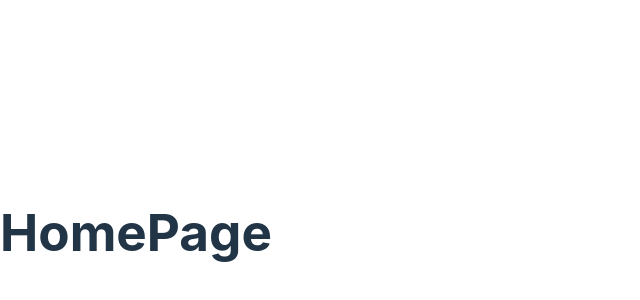
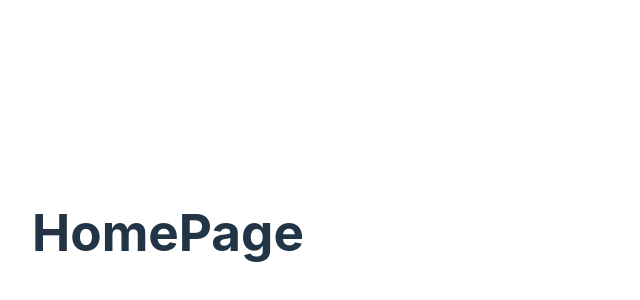
Before and after one commit to AleksanderPaluch/water-tracker-app, a React (Vite) app: page / in a window 1280 px wide. Shown: the part 168-468 px from the top of the page, without its empty margins (0-640 px from the left). Built offline with nearby package versions, Linux system fonts and the light colour scheme.

Commit message:
container added

```diff
--- /dev/null
+++ b/src/components/Container/Container.jsx
@@ -0,0 +1,17 @@
+import PropTypes from 'prop-types';
+import css from "./Container.module.css"
+
+const Container = ({children}) => {
+  return (
+    <div className={css.container}>
+
+      {children}
+    </div>
+  )
+}
+
+export default Container
+
+Container.propTypes = {
+    children: PropTypes.node.isRequired
+}
--- /dev/null
+++ b/src/components/Container/Container.module.css
@@ -0,0 +1,19 @@
+.container {
+  min-width: 320px;
+  max-width: 375px;
+  margin: 0 auto;
+  padding: 0 16px;
+}
+
+@media screen and (min-width: 768px) {
+  .container {
+    max-width: 768px;
+    padding: 0 32px;
+  }
+}
+
+@media screen and (min-width: 1440px) {
+  .container {
+    max-width: 1440px;
+  }
+}
--- a/src/components/Layout/Layout.jsx
+++ b/src/components/Layout/Layout.jsx
@@ -1,17 +1,17 @@
-import {  Suspense } from 'react'
-import PropTypes from 'prop-types';
+import { Suspense } from "react";
+import PropTypes from "prop-types";
+import Container from "../Container/Container";
 
-const Layout = ({children}) => {
+const Layout = ({ children }) => {
   return (
-
-    <Suspense fallback={null}>
-    {children}
-    </Suspense>
-  )
-}
+    <Container>
+      <Suspense fallback={null}>{children}</Suspense>
+    </Container>
+  );
+};
 
 Layout.propTypes = {
-    children: PropTypes.element
-}
+  children: PropTypes.element,
+};
 
-export default Layout
+export default Layout;
```
